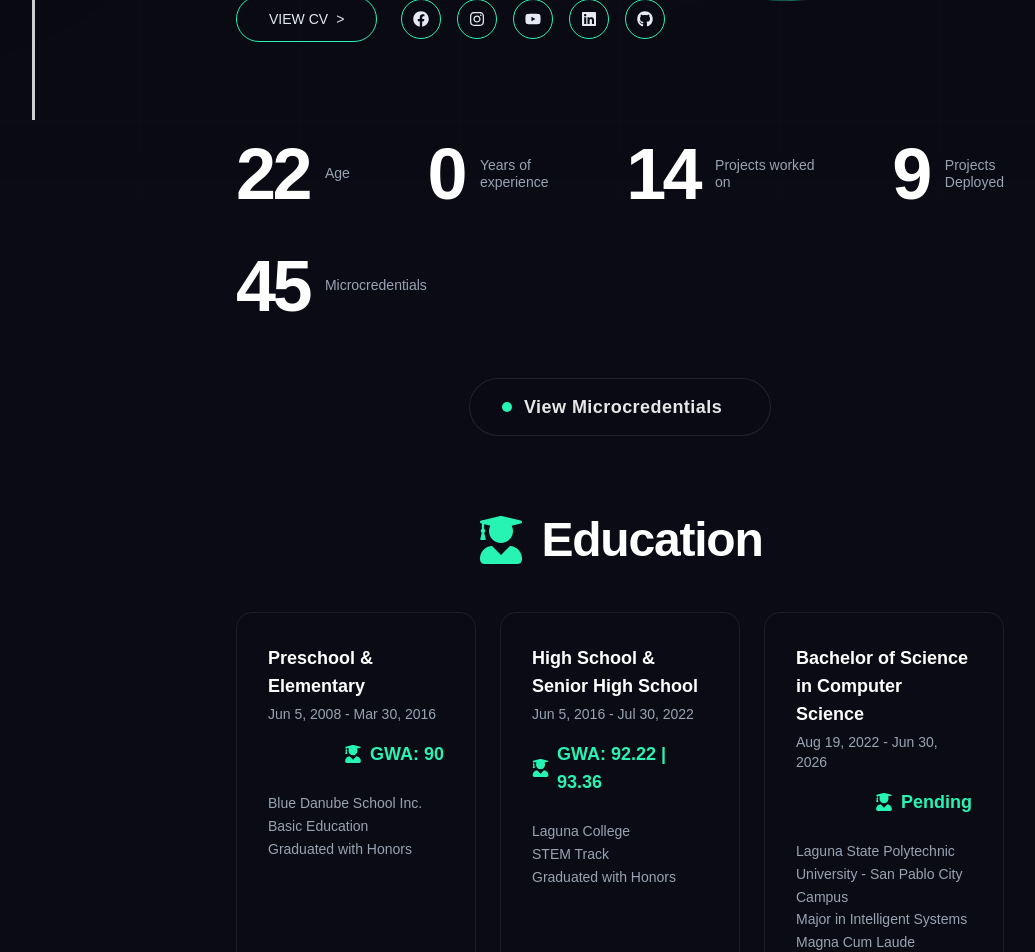
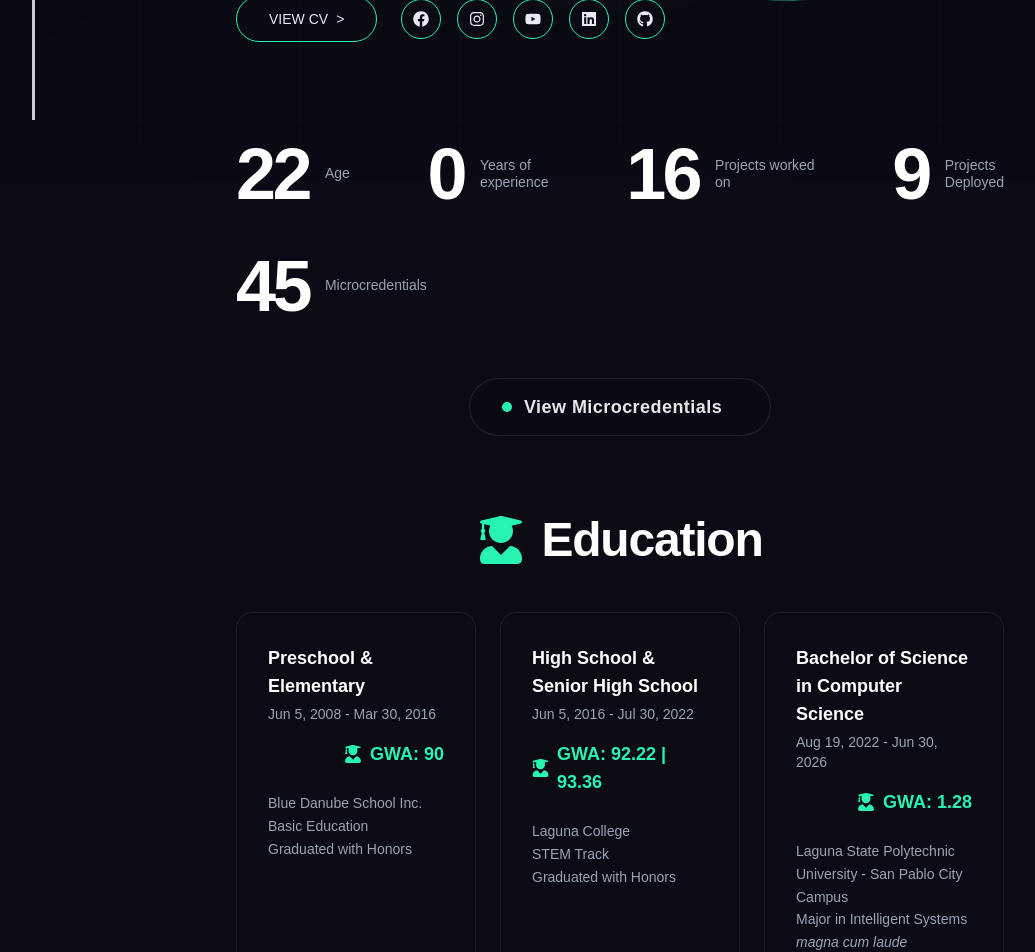
Before and after one commit to httpsdave/httpsdave, a Next.js app: page /professional in a window 1280 px wide. Shown: the part 680-1632 px from the top of the page, without its empty margins (20-1055 px from the left). Built offline with nearby package versions, Linux system fonts and the light colour scheme; a web font is replaced by a local one.

Commit message:
updated projects worked on, updated GWA'

```diff
--- a/src/app/professional/page.tsx
+++ b/src/app/professional/page.tsx
@@ -67,8 +67,8 @@ const educationData = [
   {
     title: "Bachelor of Science in Computer Science",
     period: "Aug 19, 2022 - Jun 30, 2026",
-    status: "Pending",
-    desc: ["Laguna State Polytechnic University - San Pablo City Campus", "Major in Intelligent Systems", "Magna Cum Laude"],
+    status: "GWA: 1.28",
+    desc: ["Laguna State Polytechnic University - San Pablo City Campus", "Major in Intelligent Systems", <i>magna cum laude</i>],
   }
 ];
 
@@ -643,7 +643,7 @@ export default function ProfessionalPage() {
             className="flex items-center gap-1.5 sm:gap-4 cursor-pointer group transition-all duration-300 group-hover/stats:blur-[4px] group-hover/stats:opacity-50 hover:!blur-none hover:!opacity-100 justify-center md:justify-start"
           >
             <span className="text-3xl sm:text-6xl md:text-7xl font-bold font-mono tracking-tighter text-white inline-flex items-center group-hover:text-[color:var(--accent)] transition-colors">
-              <AnimatedCounter value={14} />
+              <AnimatedCounter value={16} />
             </span>
             <span className="text-[9px] sm:text-sm font-mono text-[color:var(--muted)] leading-tight text-left group-hover:text-[color:var(--accent)] transition-colors">Projects worked<br />on</span>
           </button>
```
